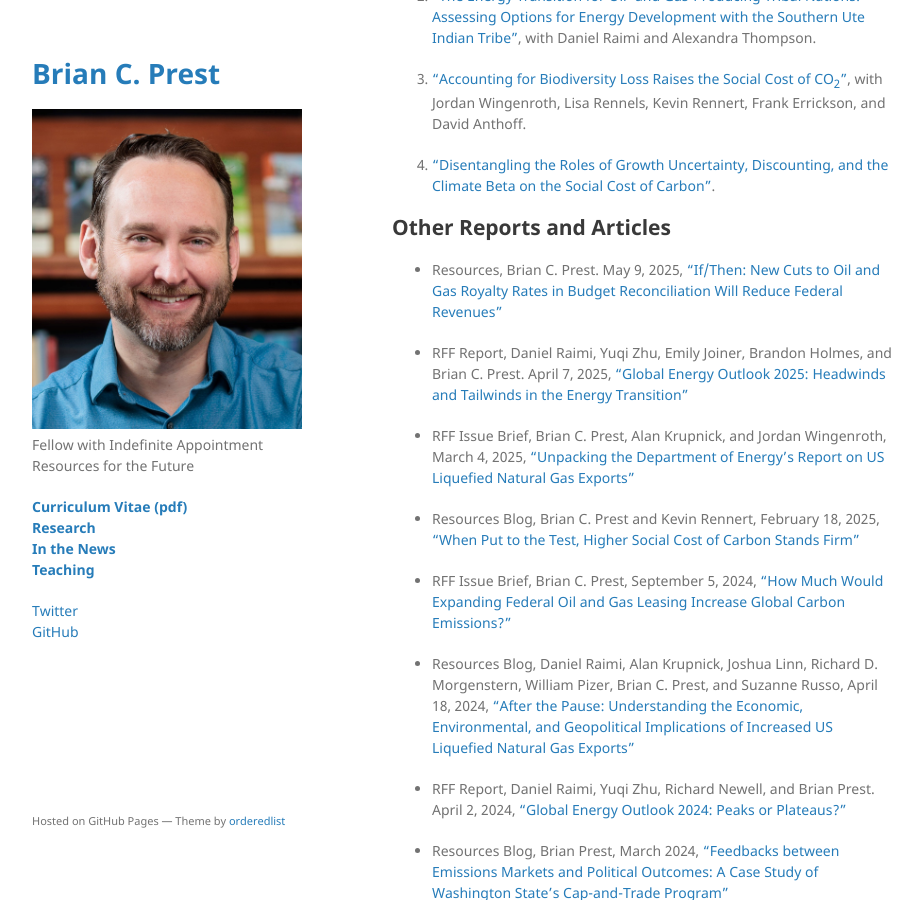
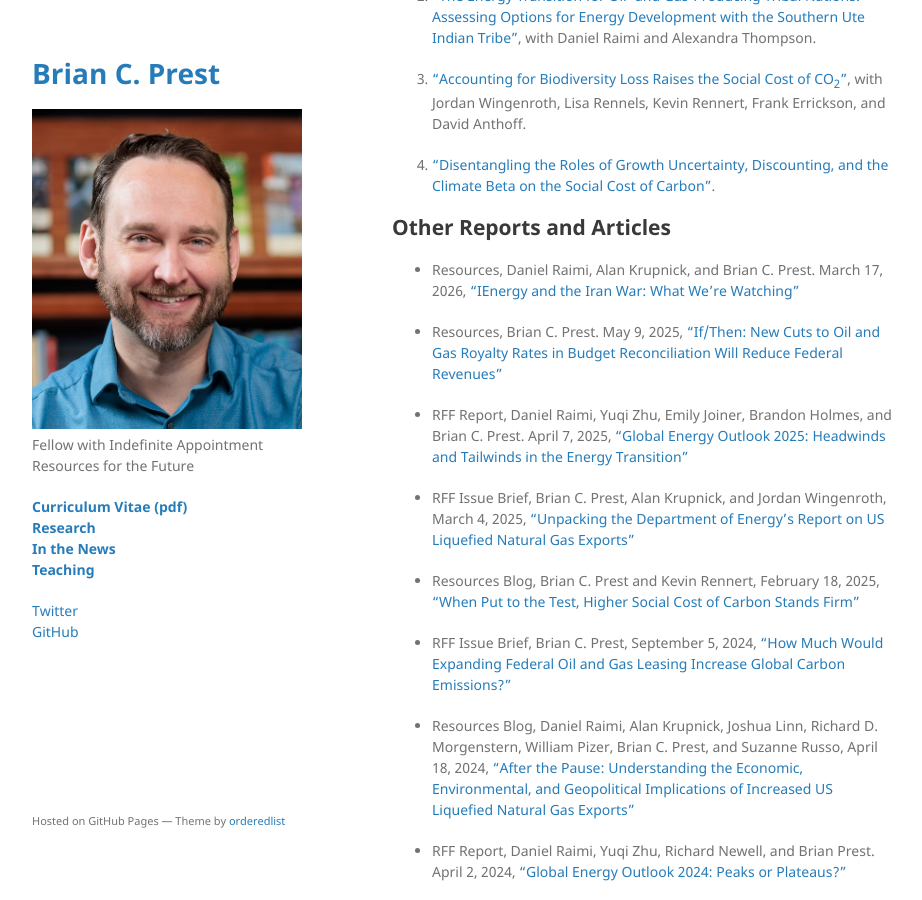
Before and after one commit to bprest/bprest.github.io, a Jekyll site: the page built from research.md, in a window 1280 px wide and 900 px high, scrolled down 2192 px. Shown: the whole window, without its empty margins (178-1100 px from the left). Built offline with Jekyll 4.4.1, drawn with Linux system fonts in a browser that asks for light colours; our own code applies the rules of GitHub Pages for plain Markdown files.

Commit message:
add blog

```diff
--- a/research.md
+++ b/research.md
@@ -62,6 +62,8 @@ DOI: 10.1126/science.adi5943.
 -->
 
 ## Other Reports and Articles
+
+* Resources, Daniel Raimi, Alan Krupnick, and Brian C. Prest. March 17, 2026, ["IEnergy and the Iran War: What We’re Watching"](https://www.resources.org/common-resources/energy-and-the-iran-war-what-were-watching/)
 
 * Resources, Brian C. Prest. May 9, 2025, ["If/Then: New Cuts to Oil and Gas Royalty Rates in Budget Reconciliation Will Reduce Federal Revenues"](https://www.resources.org/common-resources/if-then-new-cuts-to-oil-and-gas-royalty-rates-in-budget-reconciliation-will-reduce-federal-revenues/)
 
```
